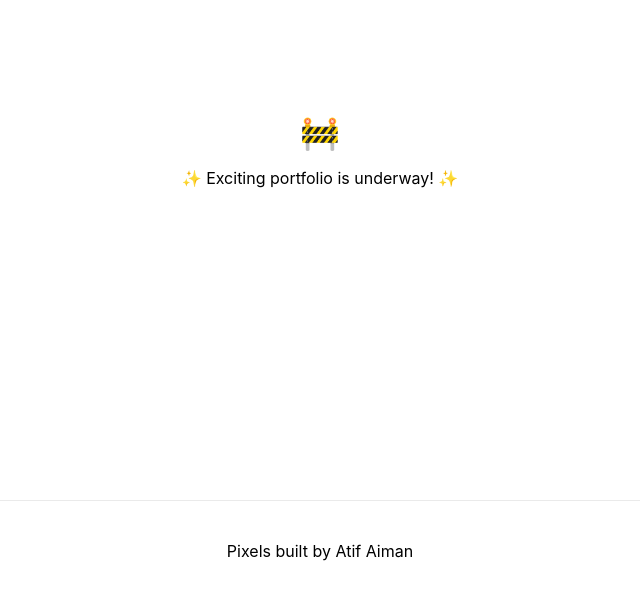
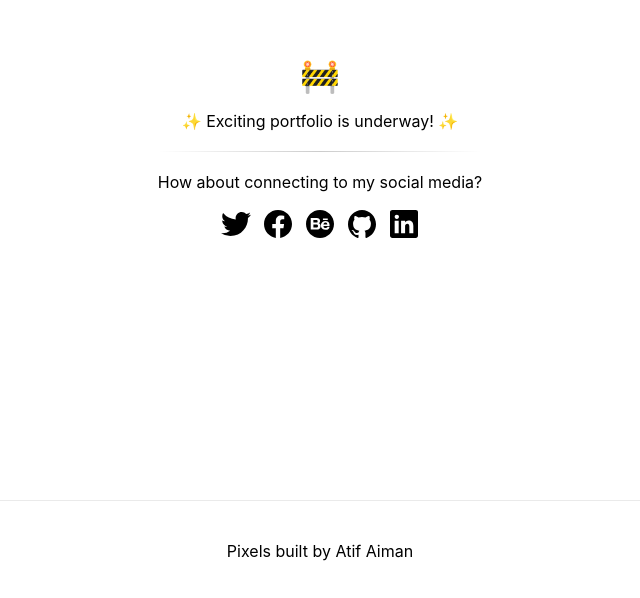
Before and after one commit to alserembani94/atifaimandev-v2, a Next.js app: page / in a window 1280 px wide. Shown: the part 200-798 px from the top of the page, without its empty margins (320-960 px from the left). Built offline with nearby package versions, Linux system fonts and the light colour scheme.

Commit message:
🧑 AAdding CTA to social media

```diff
--- a/next.config.js
+++ b/next.config.js
@@ -4,4 +4,36 @@ module.exports = {
     sassOptions: {
         includePaths: [path.join(__dirname, 'styles')],
     },
+
+    async redirects() {
+        return [
+            {
+                source: '/twitter',
+                destination: 'https://twitter.com/alserembani',
+                permanent: true
+            },
+            {
+                source: '/facebook',
+                destination: 'https://www.facebook.com/alserembani/',
+                permanent: true
+            },
+            {
+                source: '/github',
+                destination: 'https://github.com/alserembani94',
+                permanent: true
+            },
+            {
+                source: '/behance',
+                destination: 'https://www.behance.net/alserembani',
+                permanent: true
+            },
+            {
+                source: '/linkedin',
+                destination: 'https://www.linkedin.com/in/atif-aiman/',
+                permanent: true
+            },
+
+
+        ];
+    },
 };
--- a/package.json
+++ b/package.json
@@ -11,6 +11,7 @@
     "next": "11.0.1",
     "react": "17.0.2",
     "react-dom": "17.0.2",
+    "react-icons": "^4.2.0",
     "sass": "^1.35.1"
   },
   "devDependencies": {
--- a/pages/index.tsx
+++ b/pages/index.tsx
@@ -1,7 +1,21 @@
-import Head from 'next/head'
-import Image from 'next/image'
-import styles from 'styles/Home.module.scss'
+// Importing dependencies
+import Link from 'next/link';
+import { IconContext } from 'react-icons';
+import {
+  IoLogoFacebook,
+  IoLogoTwitter,
+  IoLogoGithub,
+  IoLogoBehance,
+  IoLogoLinkedin,
+} from 'react-icons/io5'
+
+// Importing stylesheets
+import styles from 'styles/Home.module.scss';
+
+// Importing components
 import Layout from 'components/Layout';
+
+const socmedSize = "2rem";
 
 export default function Home() {
   return (
@@ -10,44 +24,52 @@ export default function Home() {
     >
       <h1 className={styles.icon}>🚧</h1>
       <p>✨ Exciting portfolio is underway! ✨</p>
-      {/* <h1 className={styles.title}>
-        Welcome to <a href="https://nextjs.org">Next.js!</a>
-      </h1> */}
 
-      {/* <p className={styles.description}>
-        Get started by editing{' '}
-        <code className={styles.code}>pages/index.js</code>
-      </p> */}
+      <div className={styles.seperator} />
+      <p>How about connecting to my social media?</p>
+      <div className={styles.cta}>
 
-      {/* <div className={styles.grid}> */}
-        {/* <a href="https://nextjs.org/docs" className={styles.card}>
-          <h2>Documentation &rarr;</h2>
-          <p>Find in-depth information about Next.js features and API.</p>
-        </a> */}
+        <Link href="/twitter">
+          <a target="_blank" id="twitter">
+            <IconContext.Provider value={{ className: "cta_twitter" }}>
+              <IoLogoTwitter size={socmedSize} />
+            </IconContext.Provider>
+          </a>
+        </Link>
 
-        {/* <a href="https://nextjs.org/learn" className={styles.card}>
-          <h2>Learn &rarr;</h2>
-          <p>Learn about Next.js in an interactive course with quizzes!</p>
-        </a> */}
+        <Link href="/facebook">
+          <a target="_blank" id="facebook">
+            <IconContext.Provider value={{ className: "cta_facebook" }}>
+              <IoLogoFacebook size={socmedSize} />
+            </IconContext.Provider>
+          </a>
+        </Link>
 
-        {/* <a
-          href="https://github.com/vercel/next.js/tree/master/examples"
-          className={styles.card}
-        >
-          <h2>Examples &rarr;</h2>
-          <p>Discover and deploy boilerplate example Next.js projects.</p>
-        </a> */}
+        <Link href="/behance">
+          <a target="_blank" id="behance">
+            <IconContext.Provider value={{ className: "cta_behance" }}>
+              <IoLogoBehance size={socmedSize} />
+            </IconContext.Provider>
+          </a>
+        </Link>
 
-        {/* <a
-          href="https://vercel.com/new?utm_source=create-next-app&utm_medium=default-template&utm_campaign=create-next-app"
-          className={styles.card}
-        >
-          <h2>Deploy &rarr;</h2>
-          <p>
-            Instantly deploy your Next.js site to a public URL with Vercel.
-          </p>
-        </a> */}
-      {/* </div> */}
+        <Link href="/github">
+          <a target="_blank" id="github">
+            <IconContext.Provider value={{ className: "cta_github" }}>
+              <IoLogoGithub size={socmedSize} />
+            </IconContext.Provider>
+          </a>
+        </Link>
+
+        <Link href="/linkedin">
+          <a target="_blank" id="linkedin">
+            <IconContext.Provider value={{ className: "cta_linkedin" }}>
+              <IoLogoLinkedin size={socmedSize} />
+            </IconContext.Provider>
+          </a>
+        </Link>
+
+      </div>
     </Layout>
   )
 }
--- a/styles/Home.module.scss
+++ b/styles/Home.module.scss
@@ -79,3 +79,23 @@
 .icon {
     margin-bottom: 1rem;
 }
+
+.seperator {
+    width: clamp(200px, 100%, 1000px);
+    height: 1px;
+    background: linear-gradient(to left, #00000000, #00000033, #00000000);
+    margin: 20px 0px;
+}
+
+.cta {
+    display: flex;
+    flex-flow: row wrap;
+    gap: 10px;
+    margin-top: 1rem;
+
+    &_twitter:hover {
+        color: #00ACEE;
+        background: #00ACEE;
+        fill: #00ACEE;
+    }
+}
--- a/styles/globals.scss
+++ b/styles/globals.scss
@@ -19,3 +19,44 @@ p, h1, h2, h3, h4, h5, h6 {
     margin: 0;
     padding: 0;
 }
+
+:root {
+    --twitter: #00ACEE;
+    --facebook: #3B5998;
+    --linkedin: #0E76A8;
+    --github: #4078C0;
+    --behance: #053EFF;
+}
+
+.cta {
+    &_twitter,
+    &_facebook,
+    &_github,
+    &_behance,
+    &_linkedin {
+        transition: all 0.2s ease-in;
+        &:hover {
+            transition: color 0.2s ease-out;
+        }
+    }
+
+    &_twitter:hover {
+        color: var(--twitter);
+    }
+
+    &_facebook:hover {
+        color: var(--facebook);
+    }
+
+    &_linkedin:hover {
+        color: var(--linkedin);
+    }
+
+    &_behance:hover {
+        color: var(--behance);
+    }
+
+    &_github:hover {
+        color: var(--github);
+    }
+}
```
Also changed, not shown: 1 other file (tests, documents, lock files or other folders). Lines whose indentation alone changed are shown as unchanged.
